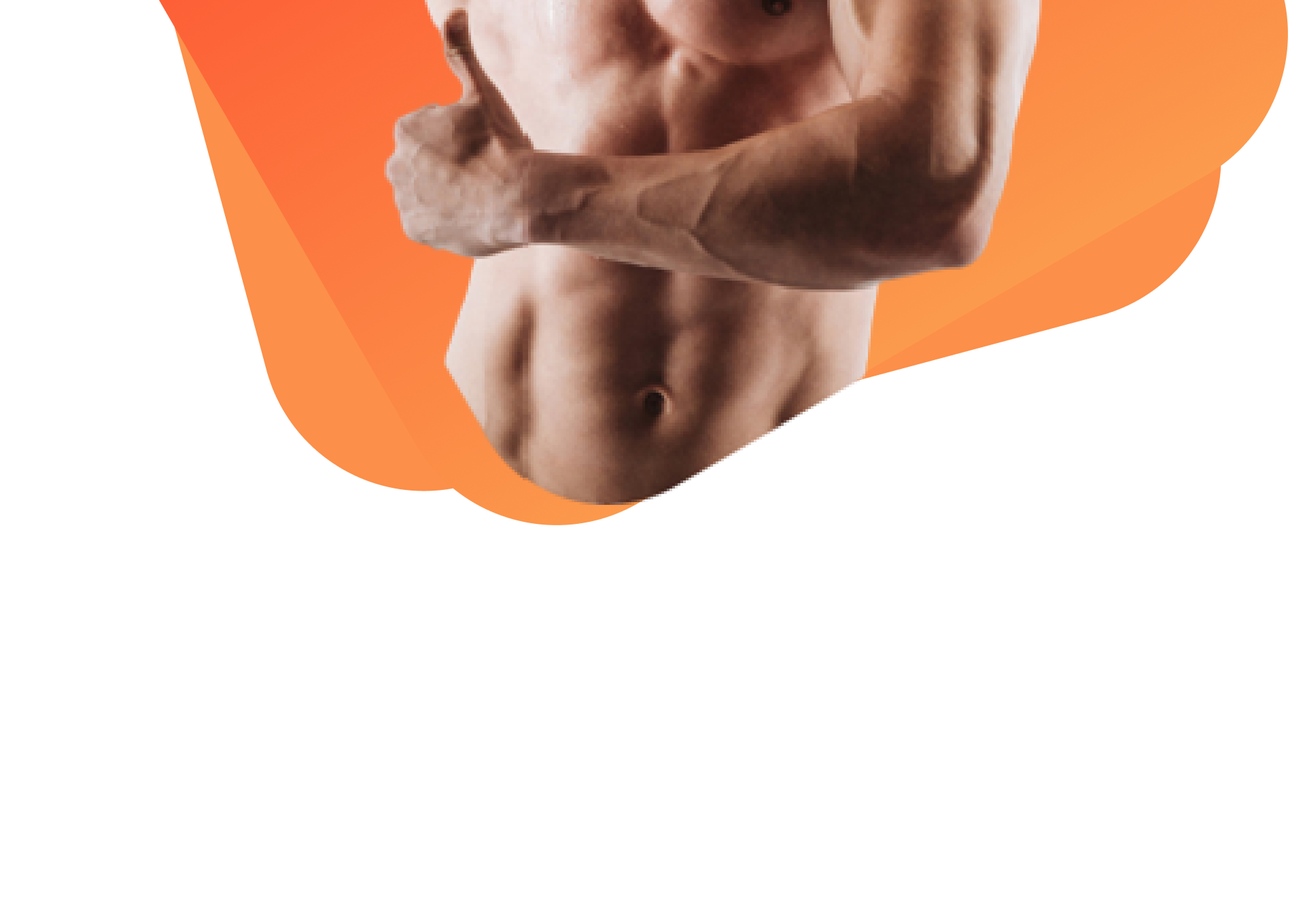
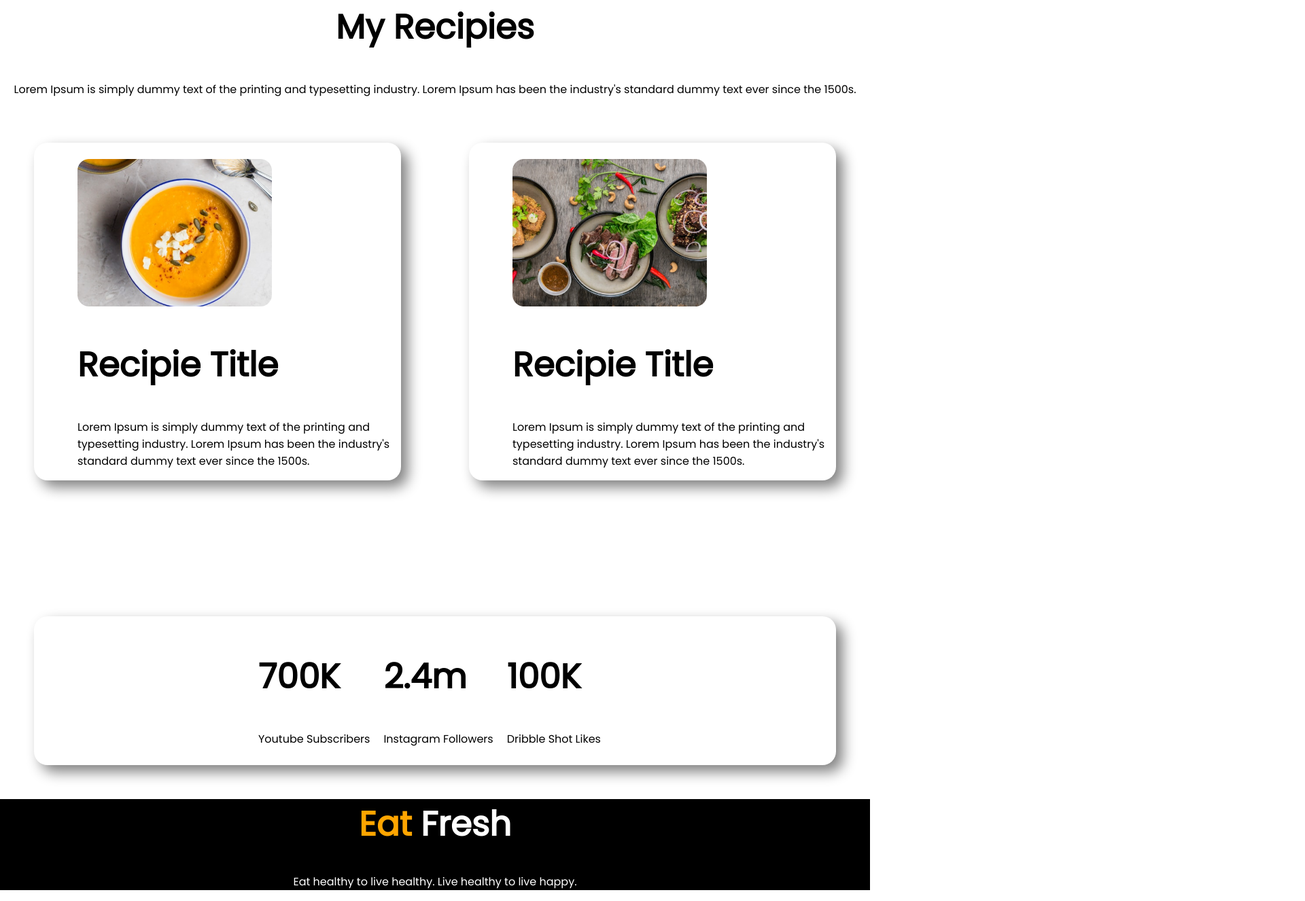
Before and after one commit to AkiburNeowaz/try-my-first-web, a plain HTML site: page index.html in a window 1280 px wide. Shown: the part 1363-2689 px from the top of the page at 68% size, 1920 px wide, since content can reach past the window. Before the commit the page ends 2236 px from the top, so only its background shows below. Drawn offline with Linux system fonts and the light colour scheme.

Commit message:
my first website

```diff
--- a/index.html
+++ b/index.html
@@ -5,19 +5,94 @@
     <meta charset="UTF-8">
     <meta http-equiv="X-UA-Compatible" content="IE=edge">
     <meta name="viewport" content="width=device-width, initial-scale=1.0">
+    <link rel="preconnect" href="https://fonts.googleapis.com">
+    <link rel="preconnect" href="https://fonts.gstatic.com" crossorigin>
+    <link href="https://fonts.googleapis.com/css2?family=Poppins&display=swap" rel="stylesheet">
     <link rel="stylesheet" href="style.css">
-    <title>EAt Healthy</title>
+    <title>Eat Healthy</title>
 </head>
 
 <body>
-    <h1>Skip The Diet, </h1>
-    <h1>Just Eat Healthy</h1>
-    <h1>With Food Network</h1>
-    <p>imagine you dont't need a diet because we provide healthy and delicious food for you!</p>
+    <section class="flaxibal-container">
+        <div class="half-width">
+            <h1><span>Skip</span> The Diet, </h1>
+            <h1>Just Eat Healthy</h1>
+            <h1>With Food Network</h1>
+            <p>imagine you dont't need a diet because we provide healthy and delicious food for you!</p>
 
-    <a href="">Order Food</a>
+            <a class="button" href="">Order Food</a>
+        </div>
+        <div class="half-width">
+            <img src="images/male/Group 8450.png" alt="">
+        </div>
+    </section>
 
-    <img src="images/male/Group 8450.png" alt="">
+    <section class="flaxibal-container about-me">
+        <div class="half-width">
+            <img src="images/female/Person Image.png" alt="">
+        </div>
+        <div class="half-width about-part">
+            <h1>About Me</h1>
+            <p>Lorem ipsum dolor sit amet, consectetur adipiscing
+                elit. Condimentum diam orci pretium a pharetra,
+                feugiat cursus. Dictumst risus, sem egestas odio cras
+                adipiscing vulputate. Nisi, risus in suscipit non. Non
+                commodo volutpat, pharetra, vel.</p>
+            <a class="button" href="">Contact Me</a>
+        </div>
+    </section>
+    <section>
+        <div class="recipies">
+            <h1>My Recipies</h1>
+            <p>Lorem Ipsum is simply dummy text of the printing and typesetting industry.
+                Lorem Ipsum has been the industry's standard dummy text ever since the
+                1500s.
+            </p>
+        </div>
+    </section>
+    <section>
+        <div class="flaxibal-container ">
+            <div class="half-width recipie-title">
+                <img src="images/food/Project Cover.png" alt="">
+                <h1>Recipie Title</h1>
+                <p>Lorem Ipsum is simply dummy text of the printing and
+                    typesetting industry. Lorem Ipsum has been the industry's
+                    standard dummy text ever since the 1500s.</p>
+            </div>
+            <div class="half-width recipie-title">
+                <img src="images/food/Project Cover1.jpg" alt="">
+                <h1>Recipie Title</h1>
+                <p>Lorem Ipsum is simply dummy text of the printing and
+                    typesetting industry. Lorem Ipsum has been the industry's
+                    standard dummy text ever since the 1500s.</p>
+            </div>
+        </div>
+        <div class="flaxibal-container subscriction ">
+            <div class="youtube">
+                <h1>
+                    700K
+                </h1>
+                <p>Youtube Subscribers</p>
+            </div>
+            <div class="youtube">
+                <h1>
+                    2.4m
+                </h1>
+                <p>Instagram Followers</p>
+            </div>
+            <div class="youtube">
+                <h1>100K</h1>
+                <p>Dribble Shot Likes</p>
+            </div>
+
+        </div>
+    </section>
+
+    <footer>
+        <h1><span>Eat</span> Fresh</h1>
+        <p>Eat healthy to live healthy. Live healthy to live happy.</p>
+    </footer>
+
 
 </body>
 
--- a/style.css
+++ b/style.css
@@ -0,0 +1,78 @@
+body {
+    font-family: 'Poppins', sans-serif;
+    margin: 0%;
+}
+
+span {
+    color: orange;
+}
+
+h1 {
+    font-size: 50px;
+}
+
+.flaxibal-container {
+    display: flex;
+    margin-bottom: 150px;
+
+}
+
+.half-width {
+    width: 50%;
+    padding-left: 5%;
+}
+
+.half-width img {
+    width: 60%;
+    padding-top: 5%;
+
+}
+
+.button {
+    background-image: linear-gradient(orange, tomato);
+    color: white;
+    font-weight: 700;
+    text-decoration: none;
+    padding: 20px 50px;
+    border-radius: 25px;
+}
+
+.about-me {
+    background-image: url(images/shapes/7.png);
+    background-repeat: no-repeat;
+}
+
+.about-part {
+    padding-top: 10%;
+}
+
+.recipies {
+    text-align: center;
+}
+
+.recipies p {
+    text-align: center;
+}
+
+.recipie-title {
+    box-shadow: 10px 10px 20px gray;
+    margin: 50px;
+    border-radius: 20px;
+}
+
+.subscriction {
+    box-shadow: 10px 10px 20px gray;
+    border-radius: 20px;
+    padding-left: 25%;
+    margin: 50px;
+}
+
+.youtube {
+    padding: 10px;
+}
+
+footer {
+    text-align: center;
+    color: white;
+    background-color: black;
+}
```
